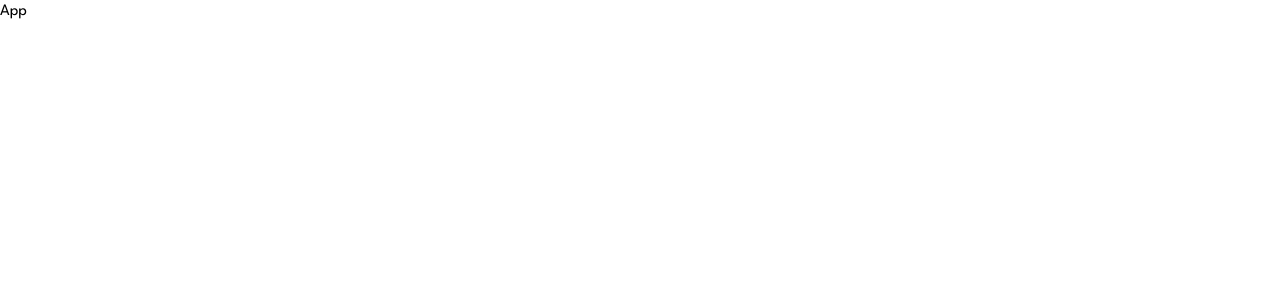
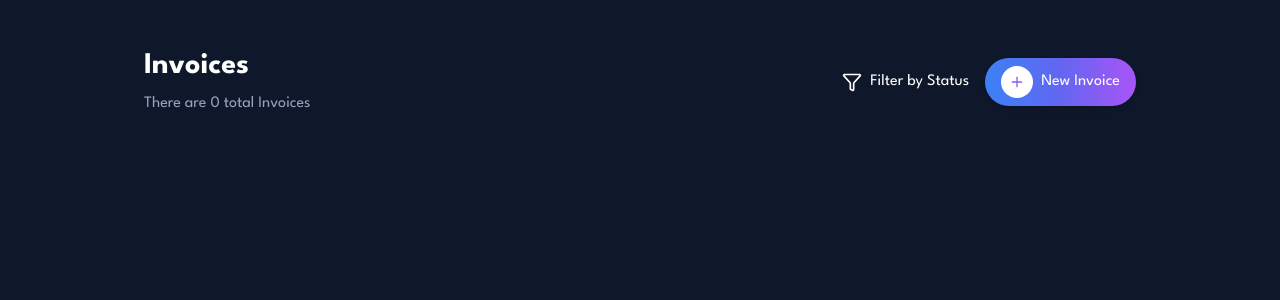
Before and after one commit to marleyDip/React-Invoice-Generator-App-Redux-Toolkit-Tailwind-CSS, a React (Vite) app: page / in a window 1280 px wide. Shown: the top 300 px of the page. Built offline with nearby package versions, Linux system fonts and the light colour scheme.

Commit message:
Design Header

```diff
--- a/package.json
+++ b/package.json
@@ -10,6 +10,7 @@
     "preview": "vite preview"
   },
   "dependencies": {
+    "@headlessui/react": "^2.2.7",
     "lucide-react": "^0.536.0",
     "react": "^19.1.0",
     "react-dom": "^19.1.0"
--- a/src/App.jsx
+++ b/src/App.jsx
@@ -1,5 +1,7 @@
+import AppContent from "./components/AppContent";
+
 function App() {
-  return <div>App</div>;
+  return <AppContent />;
 }
 
 export default App;
--- /dev/null
+++ b/src/components/AppContent.jsx
@@ -0,0 +1,13 @@
+import Header from "./Header";
+
+function AppContent() {
+  return (
+    <div className="bg-slate-900 text-white min-h-screen">
+      <div className="max-w-5xl mx-auto px-4 py-12">
+        <Header />
+      </div>
+    </div>
+  );
+}
+
+export default AppContent;
--- /dev/null
+++ b/src/components/Header.jsx
@@ -0,0 +1,45 @@
+import { Menu, MenuButton, MenuItem, MenuItems } from "@headlessui/react";
+import { Filter, Plus } from "lucide-react";
+
+function Header() {
+  return (
+    <header className="flex items-center justify-between mb-8">
+      <div>
+        <h1 className="text-3xl font-bold text-white  mb-2">Invoices</h1>
+
+        <p className="text-slate-400">There are 0 total Invoices</p>
+      </div>
+
+      <div className="flex items-center space-x-4">
+        <Menu as="div" className="relative">
+          <Menu.Button className="flex items-center space-x-2 text-white">
+            <Filter size={20} />
+            <span>Filter by Status</span>
+          </Menu.Button>
+
+          <Menu.Items className="absolute right-0 mt-2 z-10 p-2 w-48 bg-slate-800 rounded-lg shadow-lg">
+            <Menu.Item>
+              <button className="w-full text-left px-4 py-2 rounded-lg capitalize">
+                Status
+              </button>
+            </Menu.Item>
+          </Menu.Items>
+        </Menu>
+
+        <button
+          type="button"
+          className="group bg-gradient-to-r from-blue-500 via-indigo-500  to-purple-500 hover:from-blue-600 hover:via-indigo-600 hover:to-purple-700 text-white px-4 py-2 rounded-full flex items-center space-x-2 shadow-md hover:shadow-lg transform hover:scale-105 transition-all duration-300"
+        >
+          <div className="bg-white rounded-full p-2 transform group-hover:rotate-[360deg] transition-transform duration-300">
+            <Plus size={16} className="text-violet-500 font-bold" />
+          </div>
+          <span className="transform group-hover:translate-x-1 transition-transform duration-300">
+            New Invoice
+          </span>
+        </button>
+      </div>
+    </header>
+  );
+}
+
+export default Header;
--- a/src/index.css
+++ b/src/index.css
@@ -1,5 +1,4 @@
 @import url('https://fonts.googleapis.com/css2?family=League+Spartan:wght@100..900&family=Montserrat:ital,wght@0,100..900;1,100..900&display=swap');
-
 
 @tailwind base;
 @tailwind components;
--- a/tailwind.config.js
+++ b/tailwind.config.js
@@ -1,8 +1,8 @@
 /** @type {import('tailwindcss').Config} */
 export default {
-  content: [],
+  content: ["./index.html", "./src/**/*.{js,ts,jsx,tsx}"],
   theme: {
     extend: {},
   },
   plugins: [],
-}
+};
```
Also changed, not shown: 1 other file (tests, documents, lock files or other folders).
